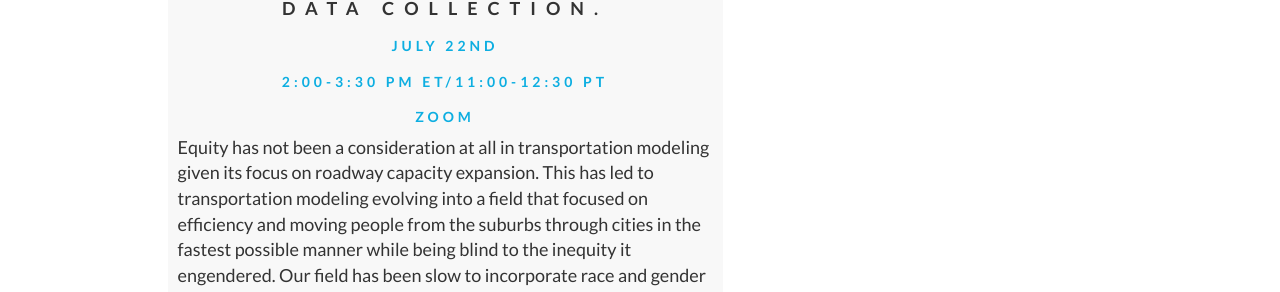
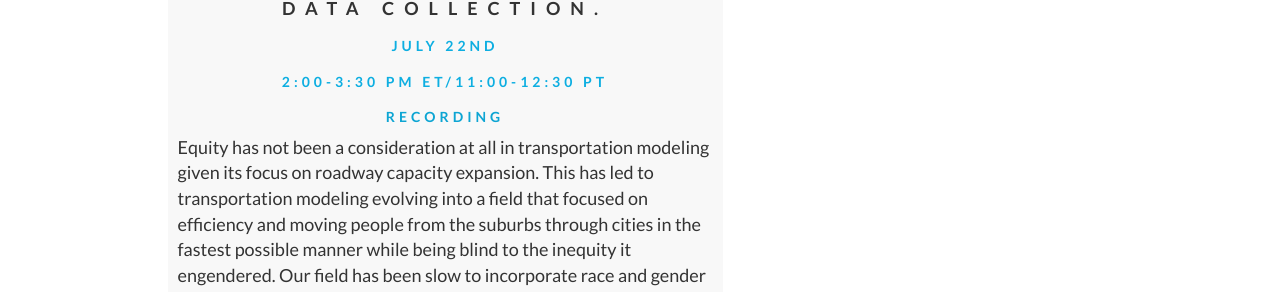
Before and after one commit to ZephyrTransport/zephyr-website, a Jekyll site: the page built from _events/2020-july-panel-race-gender-lenses.md, in a window 1280 px wide and 900 px high. Shown: the part 138-430 px from the top of the window. Built offline with Jekyll 4.4.1, drawn with Linux system fonts in a browser that asks for light colours; nearby versions of some CDN libraries.

Commit message:
add video link

```diff
--- a/_events/2020-july-panel-race-gender-lenses.md
+++ b/_events/2020-july-panel-race-gender-lenses.md
@@ -5,7 +5,7 @@ title: Panel on Race and Gender Lenses in Modeling and Data Collection.
 type: Panel
 day: July 22nd
 time: 2:00-3:30 PM ET/11:00-12:30 PT
-place: Zoom
+place: <a href='https://youtu.be/0R7PNg-XZXA'>Recording</a>
 additional-msg:
 summary:  "<p>Equity has not been a consideration at all in transportation modeling given its focus on roadway capacity expansion. This has led to transportation modeling evolving into a field that focused on efficiency and moving people from the suburbs through cities in the fastest possible manner while being blind to the inequity it engendered. Our field has been slow to incorporate race and gender into its perspective, and identifying disparities into travel data collection, analysis, and modeling practice. At the same time, women and people of color have been historically, and continue to be underrepresented in the field. More than ever, planners and policy-makers are asking complex equity questions, and considering the effects of transportation decisions on underrepresented populations.  Data and models have an important role to play in this analysis since these drive infrastructure decision making. These data and analysis don’t exist in a vacuum. The people who are working in the field make choices about what questions are important to ask, and how to structure data collection, analysis, and model development to explore those questions. Travel models encode assumptions about human behavior that privileges people who have historical held power (white men) above all, and this has led to inequitable investment decisions.
 
```
